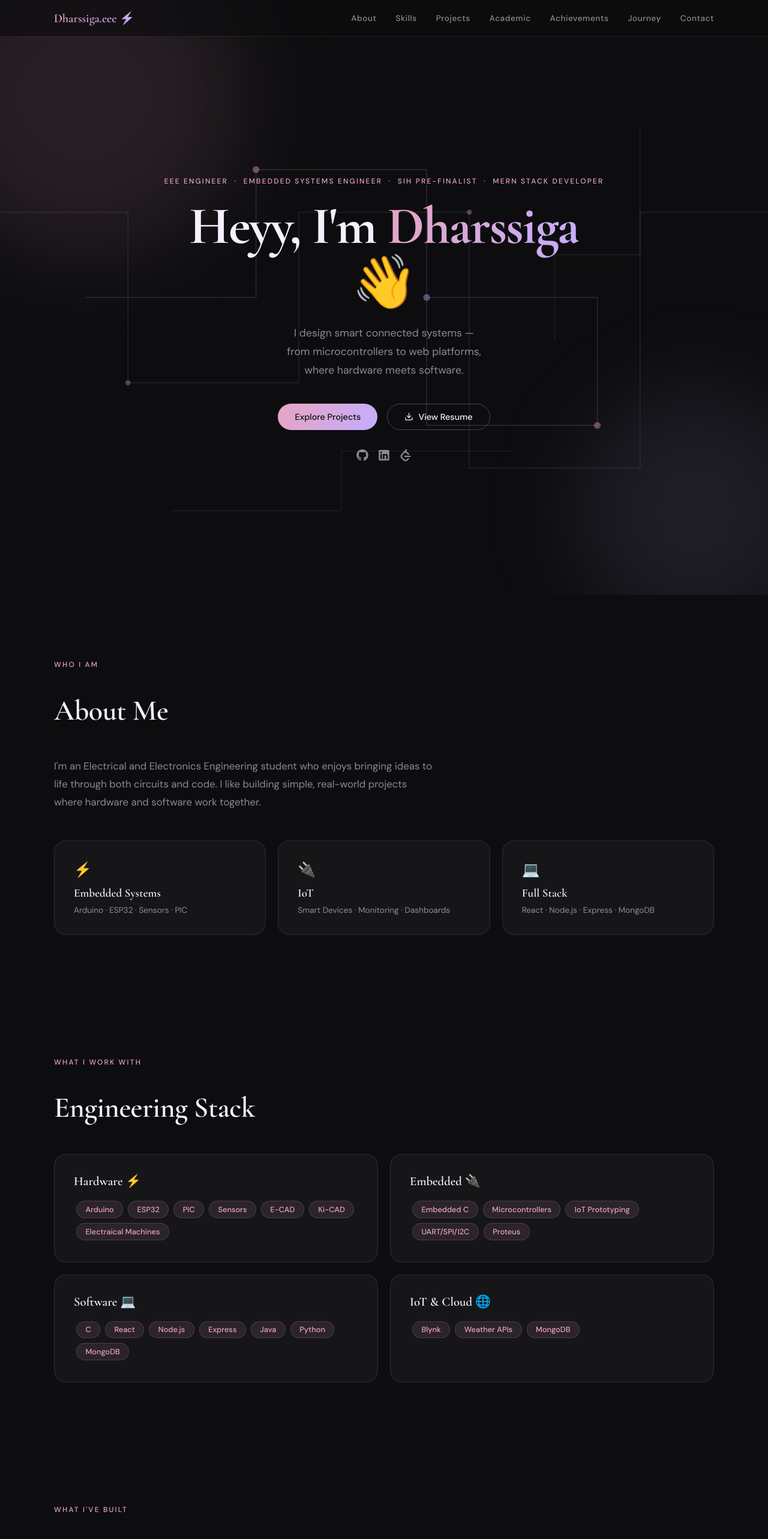
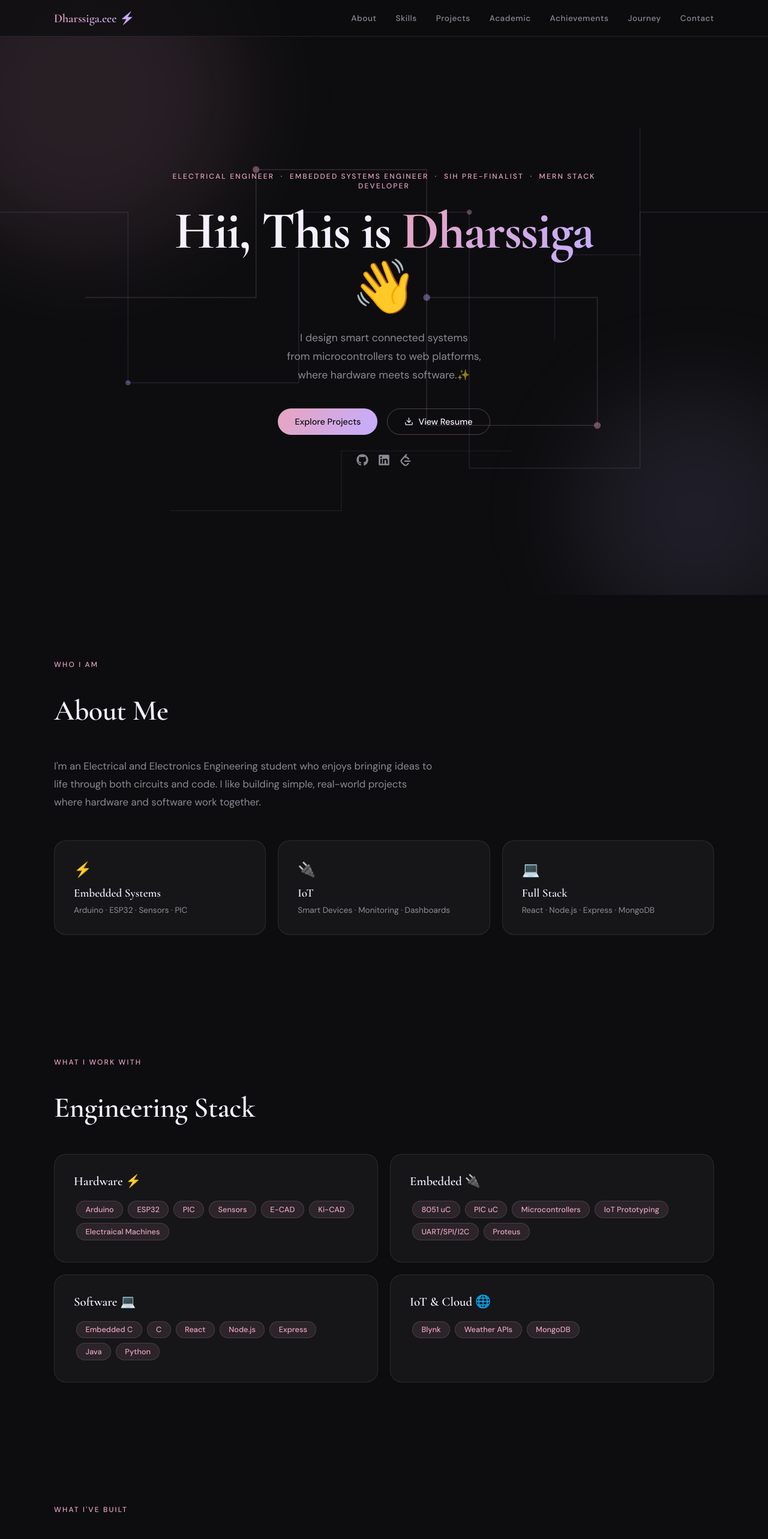
Before and after one commit to Dharssigakathirvel/portfolio, a React (Vite) app in the folder frontend/: page / in a window 1280 px wide. Shown: the top 2566 px of the page at 60% size. Built offline with nearby package versions, Linux system fonts and the light colour scheme.

Commit message:
changes in projects

```diff
--- a/frontend/src/pages/EngineeringStack.jsx
+++ b/frontend/src/pages/EngineeringStack.jsx
@@ -2,8 +2,8 @@ import { motion } from "framer-motion";
 
 const stacks = [
   { title: "Hardware ⚡",   items: ["Arduino", "ESP32", "PIC", "Sensors", "E-CAD", "Ki-CAD", "Electraical Machines"] },
-  { title: "Embedded 🔌",  items: ["Embedded C", "Microcontrollers", "IoT Prototyping", "UART/SPI/I2C", "Proteus"] },
-  { title: "Software 💻",  items: ["C", "React", "Node.js", "Express", "Java", "Python", "MongoDB"] },
+  { title: "Embedded 🔌",  items: ["8051 uC", "PIC uC", "Microcontrollers", "IoT Prototyping", "UART/SPI/I2C", "Proteus"] },
+  { title: "Software 💻",  items: ["Embedded C", "C", "React", "Node.js", "Express", "Java", "Python"] },
   { title: "IoT & Cloud 🌐", items: ["Blynk", "Weather APIs", "MongoDB"] },
 ];
 
--- a/frontend/src/pages/Hero.jsx
+++ b/frontend/src/pages/Hero.jsx
@@ -28,16 +28,16 @@ export default function Hero() {
         transition={{ duration: 0.9, ease: "easeOut" }}
         className="dh-hero__inner"
       >
-        <p className="dh-eyebrow">EEE Engineer &nbsp;·&nbsp; Embedded Systems Engineer &nbsp;·&nbsp; SIH Pre-FInalist  &nbsp;·&nbsp; Mern Stack Developer</p>
+        <p className="dh-eyebrow">Electrical Engineer &nbsp;·&nbsp; Embedded Systems Engineer &nbsp;·&nbsp; SIH Pre-FInalist  &nbsp;·&nbsp; Mern Stack Developer</p>
 
         <h1 className="dh-hero__title">
-          Heyy, I'm <span className="dh-gradient-text">Dharssiga</span> 👋
+          Hii, This is <span className="dh-gradient-text">Dharssiga</span> 👋
         </h1>
 
         <p className="dh-hero__sub">
-          I design smart connected systems —<br />
+          I design smart connected systems <br />
           from microcontrollers to web platforms,<br />
-          where hardware meets software.
+          where hardware meets software.✨
         </p>
 
         <div className="dh-cta-row">
--- a/frontend/src/pages/Journey.jsx
+++ b/frontend/src/pages/Journey.jsx
@@ -1,10 +1,10 @@
 import { motion } from "framer-motion";
 
 const data = [
-  { year: "2024", title: "Started EEE ⚡",      desc: "Began my engineering journey, diving into circuit theory, electronics, and the fundamentals of electrical systems." },
-  { year: "2025", title: "IoT Development 🔌",   desc: "Built first embedded projects — smart irrigation, sensor networks, and IoT prototyping with ESP32 and Arduino." },
+  { year: "2024", title: "Started EEE ⚡",      desc: "Began my engineering journey, diving into circuit theory, electronics and the fundamentals of electrical systems." },
+  { year: "2025", title: "IoT Development 🔌",   desc: "Built first embedded projects — smart irrigation, sensor networks and IoT prototyping with ESP32 and Arduino." },
   { year: "2025", title: "Hackathons 🚀",         desc: "Competed in Smart India Hackathon, reaching the Top 16 in the hardware track." },
-  { year: "2026", title: "Full Stack Dev 💻",     desc: "Expanded into MERN stack development, building full-stack web applications alongside hardware projects." },
+  { year: "2026", title: "Mern Stack Dev 💻",     desc: "Expanded into MERN stack development, building full-stack web applications alongside hardware projects." },
 ];
 
 export default function Journey() {
--- a/frontend/src/pages/Projects.jsx
+++ b/frontend/src/pages/Projects.jsx
@@ -17,7 +17,7 @@ const projects = [
     title: "AquaVolt 💧",
     type: "R&D Project",
     desc: "Research on harvesting electrical energy from atmospheric moisture — exploring piezoelectric and hygroscopic materials.",
-    tech: ["Arduino", "ESP32", "Research"],
+    tech: ["Arduino", "ESP32", "BQ25504 Energy IC", "Research" ],
   },
   {
     title: "EduBridge 🎓",
```
